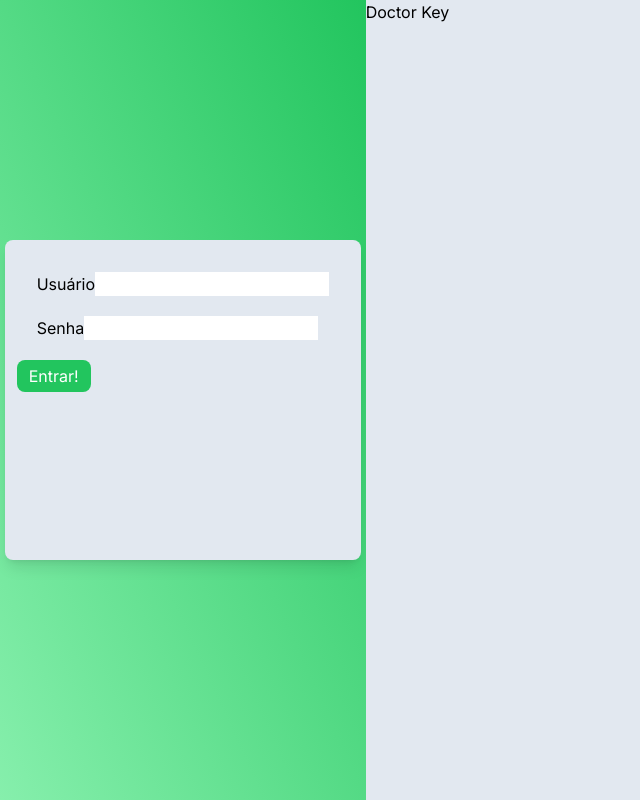
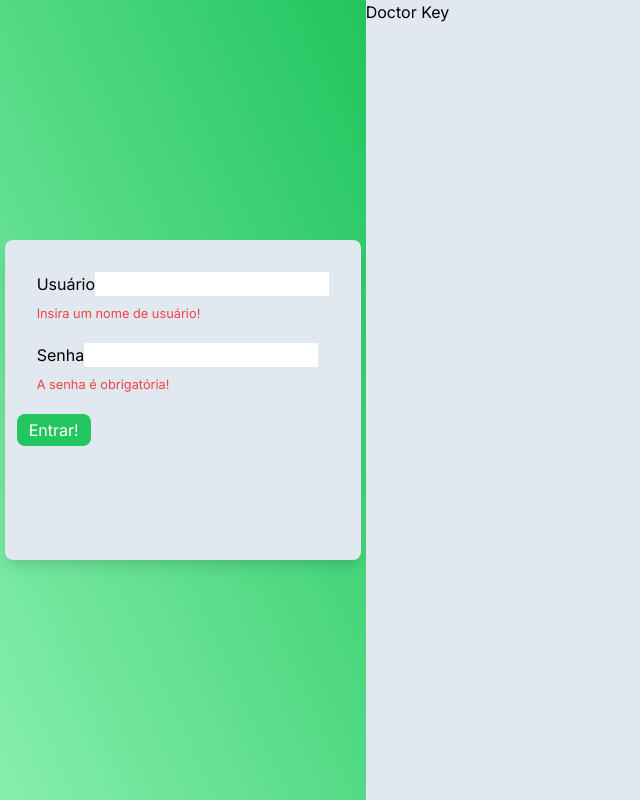
Before and after one commit to gabeFrancisco/DoctorKeyWeb, a Next.js app: page /login in a window 1280 px wide. Both pictures are taken after a click on the button "Entrar!". Shown: the whole page, without its empty margins (0-640 px from the left). Built offline with nearby package versions, Linux system fonts and the light colour scheme; no server answers.

Commit message:
added Yup validation for login and new key forms

```diff
--- a/package.json
+++ b/package.json
@@ -18,6 +18,7 @@
     "@types/react-dom": "18.2.6",
     "@types/react-modal": "^3.16.0",
     "@types/redux-persist": "^4.3.1",
+    "@types/yup": "^0.32.0",
     "autoprefixer": "10.4.14",
     "axios": "^1.4.0",
     "car-makes-icons": "^1.0.0",
@@ -31,6 +32,7 @@
     "react-modal": "^3.16.1",
     "react-redux": "^8.1.1",
     "tailwindcss": "3.3.2",
-    "typescript": "5.1.6"
+    "typescript": "5.1.6",
+    "yup": "^1.2.0"
   }
 }
--- a/src/app/dashboard/keys/new/page.tsx
+++ b/src/app/dashboard/keys/new/page.tsx
@@ -10,6 +10,7 @@ import { useFormik } from "formik";
 import { motion } from "framer-motion";
 import { useRouter } from "next/navigation";
 import React, { useEffect } from "react";
+import * as Yup from "yup";
 
 const page = () => {
   const navigate = useRouter();
@@ -25,6 +26,11 @@ const page = () => {
       buttons: 0,
       price: 0,
     },
+    validationSchema: Yup.object({
+      model: Yup.string().required("Modelo é obrigatório!"),
+      year: Yup.string().required("Ano é obrigatório!"),
+      price: Yup.number().min(1, "Preço precisa ser maior que 0!")
+    }),
     enableReinitialize: true,
     onSubmit: (values) => {
       dispatch(postKey(values)).then(() => navigate.replace("/dashboard/keys"));
@@ -90,7 +96,7 @@ const page = () => {
                     </small>
                   </div>
                   <div className="mb-5">
-                    <label htmlFor="password">Lâmina</label>
+                    <label htmlFor="blade">Lâmina</label>
                     <select
                       className="rounded-md border-2 bg-gray-100 block w-full my-2"
                       id="bladeType"
@@ -122,7 +128,9 @@ const page = () => {
                       value={formik.values.model}
                       onChange={formik.handleChange}
                       type="text"
+                      required
                     />
+                    {formik.errors.model && (<small className="my-2 text-red-500">{formik.errors.model}</small>)}
                     <small className="block text-gray-500 my-2">
                       Especifique aqui o modelo do veículo
                     </small>
@@ -140,6 +148,7 @@ const page = () => {
                       onChange={formik.handleChange}
                       type="text"
                     />
+                    {formik.errors.year && (<small className="my-2 text-red-500">{formik.errors.year}</small>)}
                     <small className="block text-gray-500 my-1">
                       Especifique o ano do veículo.
                     </small>
@@ -170,6 +179,7 @@ const page = () => {
                       onChange={formik.handleChange}
                       type="number"
                     />
+                    {formik.errors.price && (<small className="my-2 text-red-500">{formik.errors.price}</small>)}
                     <small className="block text-gray-500 my-1">
                       Adicione o preço final da chave.
                     </small>
--- a/src/app/login/page.tsx
+++ b/src/app/login/page.tsx
@@ -1,7 +1,7 @@
 'use client'
 
 import { useFormik } from "formik";
-import React from "react";
+import * as Yup from "yup";
 
 import { signIn, useSession } from "next-auth/react";
 
@@ -12,6 +12,10 @@ const page = () => {
       username: "",
       password: "",
     },
+    validationSchema: Yup.object({
+      username: Yup.string().required("Insira um nome de usuário!"),
+      password: Yup.string().required("A senha é obrigatória!")
+    }),
     onSubmit: (values) => {
       console.log(values)
       signIn('credentials', {
@@ -36,6 +40,7 @@ const page = () => {
                 onChange={formik.handleChange}
                 type="text"
               />
+               {formik.errors.username && (<small className="my-2 text-red-500 block">{formik.errors.username}</small>)}
             </div>
             <div className="m-5">
               <label htmlFor="password">Senha</label>
@@ -45,6 +50,7 @@ const page = () => {
                 onChange={formik.handleChange}
                 type="password"
               />
+               {formik.errors.password && (<small className="my-2 text-red-500 block">{formik.errors.password}</small>)}
             </div>
             <div>
               <button
```
Also changed, not shown: 1 other file (tests, documents, lock files or other folders).
